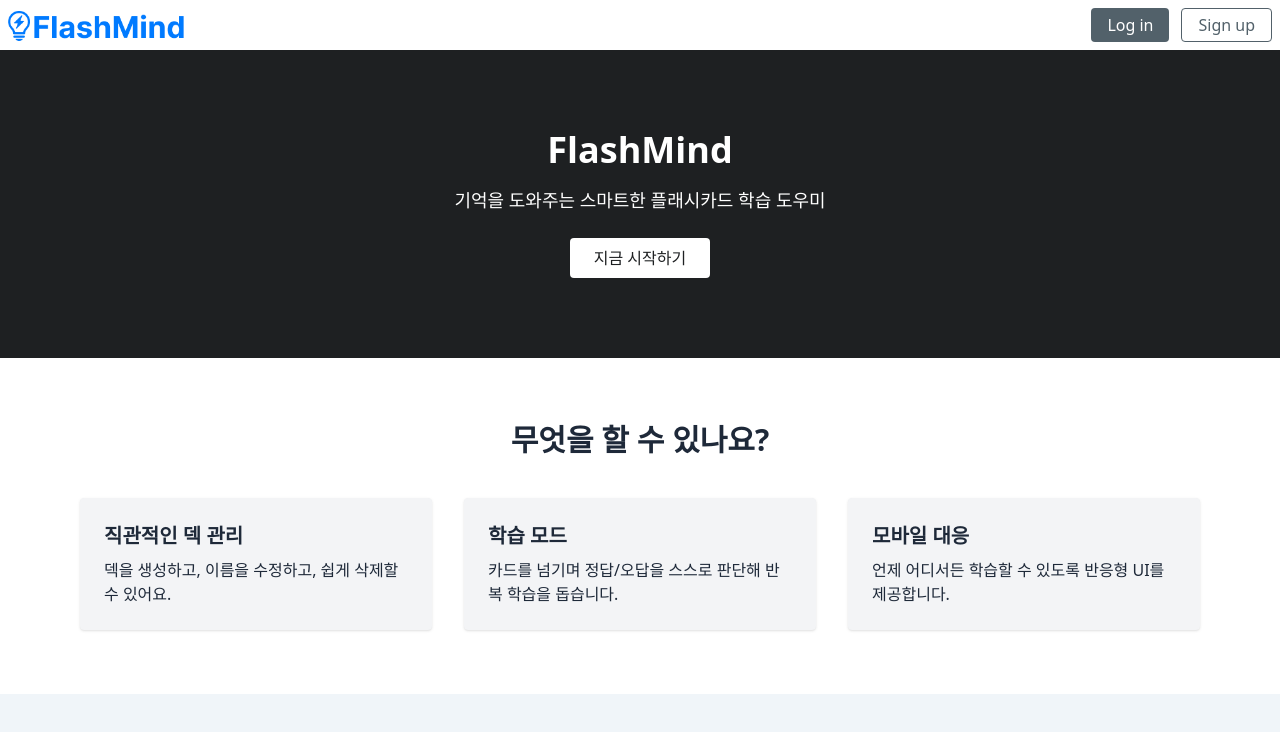
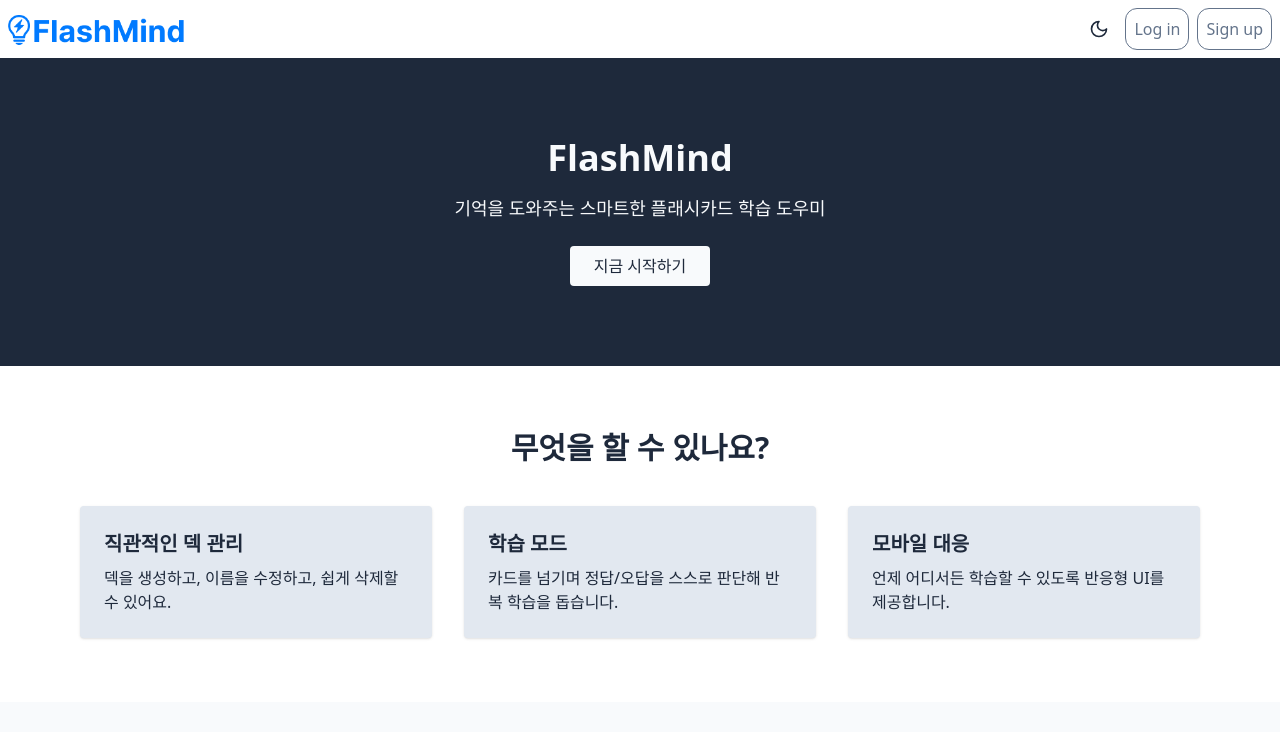
Before and after one commit to seoyeon22/FlashMind, a Next.js app: page / in a window 1280 px wide. Shown: the top 732 px of the page. Built offline with nearby package versions, Linux system fonts and the light colour scheme; no server answers.

Commit message:
FEAT: 다크모드 적용

```diff
--- a/package.json
+++ b/package.json
@@ -11,6 +11,7 @@
   "dependencies": {
     "@supabase/ssr": "^0.5.2",
     "@supabase/supabase-js": "^2.49.1",
+    "lucide-react": "^0.503.0",
     "next": "^15.2.4",
     "react": "^19.0.0",
     "react-dom": "^19.0.0",
--- a/src/app/auth/layout.tsx
+++ b/src/app/auth/layout.tsx
@@ -5,8 +5,8 @@ export default function Layout({
     children: React.ReactNode
   }) {
     return (
-      <div>
-          {children}
-      </div>
+      <>
+        {children}
+      </>
     );
   }
--- a/src/app/auth/login/page.tsx
+++ b/src/app/auth/login/page.tsx
@@ -33,7 +33,7 @@ export default function LogIn() {
   };
 
     return (
-      <div className="flex justify-center items-center h-screen">
+      <div className="flex justify-center items-center h-full">
         <form className="bg-white m-6 p-6 rounded-lg shadow-md w-96 flex flex-col gap-4">
           {/* 이메일 */}
           <div className="flex flex-col">
@@ -67,7 +67,7 @@ export default function LogIn() {
           <button
             formAction={handleLogin}
             type="submit"
-            className="bg-blue-500 text-white py-2 rounded-md hover:bg-blue-600 transition-colors w-full"
+            className="bg-accent text-white py-2 rounded-md hover:brightness-110 transition-colors w-full"
           >
             Log in
           </button>
--- a/src/app/auth/signup/page.tsx
+++ b/src/app/auth/signup/page.tsx
@@ -33,7 +33,7 @@ export default function SignUp(){
       }
   };
     return (
-      <div className="flex justify-center items-center h-screen">
+      <div className="flex justify-center items-center h-full">
         <form className="bg-white m-6 p-6 rounded-lg shadow-md w-96 flex flex-col gap-4">
           {/* 이메일 */}
           <div className="flex flex-col">
@@ -67,7 +67,7 @@ export default function SignUp(){
           <button
             formAction={handleSignUp}
             type="submit"
-            className="bg-blue-500 text-white py-2 rounded-md hover:bg-blue-600 transition-colors w-full"
+            className="bg-accent text-white py-2 rounded-md hover:brightness-110 transition-colors w-full"
           >
             Sign up
           </button>
--- a/src/app/layout.tsx
+++ b/src/app/layout.tsx
@@ -10,18 +10,16 @@ export const metadata: Metadata = {
   },
 }
 
-export default function RootLayout({
-  children,
-}: {
-  children: React.ReactNode
-}) {
+export default function RootLayout({ children }: { children: React.ReactNode }) {
   return (
-    <html lang='en'>
-      <body className="bg-background">
+    <html lang='en' className="h-full">
+      <body className="flex flex-col h-full bg-background dark:bg-dark-background">
         <AuthListener/>
         <Navigation/>
-        {children}
+        <div className="flex-1 h-full">
+          {children}
+        </div>
       </body>
     </html>
-  )
+  );
 }
--- a/src/app/page.tsx
+++ b/src/app/page.tsx
@@ -5,34 +5,35 @@ import { useRouter } from "next/navigation";
 export default function HomePage() {
   const router = useRouter();
 
-
   return (
-    <main className="text-gray-800">
+    <main className="text-primary bg-background dark:text-dark-background dark:bg-dark-primary transition-colors">
       {/* Hero Section */}
-      <section className="bg-primary text-white py-20 text-center">
+      <section className="bg-primary dark:bg-dark-background text-background dark:text-dark-primary py-20 text-center transition-colors">
         <h1 className="text-4xl font-bold">FlashMind</h1>
         <p className="text-lg mt-4">기억을 도와주는 스마트한 플래시카드 학습 도우미</p>
         <button
           onClick={() => router.push("/auth/signup")}
-          className="mt-6 bg-white text-primary px-6 py-2 rounded hover:bg-gray-100 transition"
+          className="mt-6 bg-background dark:bg-dark-primary text-primary dark:text-dark-background px-6 py-2 rounded hover:bg-hover dark:hover:bg-dark-secondary transition"
         >
           지금 시작하기
         </button>
       </section>
 
       {/* Features */}
-      <section className="py-16 px-6 md:px-20 bg-white">
-        <h2 className="text-3xl font-bold text-center mb-10">무엇을 할 수 있나요?</h2>
+      <section className="py-16 px-6 md:px-20 bg-surface dark:bg-dark-surface transition-colors">
+        <h2 className="text-primary dark:text-dark-primary text-3xl font-bold text-center mb-10">
+          무엇을 할 수 있나요?
+        </h2>
         <div className="grid grid-cols-1 md:grid-cols-3 gap-8">
-          <div className="bg-gray-100 p-6 rounded shadow">
+          <div className="bg-hover p-6 rounded shadow transition-colors">
             <h3 className="text-xl font-semibold mb-2">직관적인 덱 관리</h3>
             <p>덱을 생성하고, 이름을 수정하고, 쉽게 삭제할 수 있어요.</p>
           </div>
-          <div className="bg-gray-100 p-6 rounded shadow">
+          <div className="bg-hover p-6 rounded shadow transition-colors">
             <h3 className="text-xl font-semibold mb-2">학습 모드</h3>
             <p>카드를 넘기며 정답/오답을 스스로 판단해 반복 학습을 돕습니다.</p>
           </div>
-          <div className="bg-gray-100 p-6 rounded shadow">
+          <div className="bg-hover p-6 rounded shadow transition-colors">
             <h3 className="text-xl font-semibold mb-2">모바일 대응</h3>
             <p>언제 어디서든 학습할 수 있도록 반응형 UI를 제공합니다.</p>
           </div>
@@ -40,4 +41,4 @@ export default function HomePage() {
       </section>
     </main>
   );
-};
+}
--- a/src/components/navigation.tsx
+++ b/src/components/navigation.tsx
@@ -1,9 +1,83 @@
 "use client";
+
 import { useAuthStore } from "@/stores/authStore";
 import { useEffect, useState } from "react";
 import { useRouter } from "next/navigation";
 import { authService } from "@/services/authService";
+import { Moon, Sun } from "lucide-react";
 
+// 다크 모드 토글 버튼 컴포넌트
+function DarkModeToggle() {
+  const [isDark, setIsDark] = useState(false);
+
+  useEffect(() => {
+    const dark = localStorage.theme === "dark";
+    setIsDark(dark);
+    document.documentElement.classList.toggle("dark", dark);
+  }, []);
+
+  const toggle = () => {
+    const next = !isDark;
+    setIsDark(next);
+    document.documentElement.classList.toggle("dark", next);
+    localStorage.theme = next ? "dark" : "light";
+  };
+
+  return (
+    <button
+      onClick={toggle}
+      className="p-2 mr-2 flex justify-center rounded-md hover:bg-hover dark:hover:bg-dark-hover transition"
+    >
+      {isDark ? <Sun className="w-5 h-5 text-white" /> : <Moon className="w-5 h-5" />}
+    </button>
+  );
+}
+
+// 로그인/회원가입/로그아웃 버튼 컴포넌트
+function AuthButtons({ direction = "row" }: { direction?: "row" | "col" }) {
+  const { user } = useAuthStore();
+  const router = useRouter();
+
+  const buttonClass = "p-2 rounded-xl border border-secondary text-secondary hover:bg-secondary hover:text-white";
+  const containerClass = direction === "col" ? "flex flex-col space-y-2" : "flex space-x-2";
+
+  const go = (path: string) => {
+    router.push(path);
+  };
+
+  return (
+    <div className={containerClass}>
+      {user ? (
+        <button
+          onClick={() => {
+            authService.signOut();
+            go("/");
+          }}
+          className={buttonClass}
+        >
+          Log out
+        </button>
+      ) : (
+        <>
+          <button
+            onClick={() => go("/auth/login")}
+            className={buttonClass}
+            >
+            Log in
+          </button>
+          <button
+            onClick={() => go("/auth/signup")}
+            className={buttonClass}
+            >
+            Sign up
+          </button>
+        </>
+      )}
+    </div>
+  );
+}
+
+// 내비게이션 컴포넌트
 export default function Navigation() {
   const { user } = useAuthStore();
   const router = useRouter();
@@ -14,13 +88,8 @@ export default function Navigation() {
     setIsMounted(true);
   }, []);
 
-  const go = (path: string) => {
-    router.push(path);
-    setMenuOpen(false);
-  };
-
   return (
-    <nav className="bg-white shadow-md left-0 right-0">
+    <nav className="bg-surface text-primary dark:bg-dark-surface dark:text-dark-primary shadow-md">
       <div className="flex items-center justify-between p-2">
         <img
           src="/logo.png"
@@ -29,81 +98,32 @@ export default function Navigation() {
           onClick={() => router.push(user ? "/dashboard" : "/")}
         />
 
-        {/* 데스크탑 버튼 */}
         {isMounted && (
-          <div className="hidden md:flex space-x-3">
-            {user ? (
-              <button
-                className="bg-secondary text-white px-4 py-1 rounded"
-                onClick={() => {
-                  authService.signOut();
-                  router.push("/");
-                }}
-              >
-                Log out
-              </button>
-            ) : (
-              <>
-                <button
-                  className="bg-secondary text-white px-4 py-1 rounded"
-                  onClick={() => router.push("/auth/login")}
-                >
-                  Log in
-                </button>
-                <button
-                  className="border border-secondary text-secondary px-4 py-1 rounded"
-                  onClick={() => router.push("/auth/signup")}
-                >
-                  Sign up
-                </button>
-              </>
-            )}
+          <div className="hidden md:flex items-center space-x-3">
+            <DarkModeToggle />
+            <AuthButtons />
           </div>
         )}
-        {/* 햄버거 버튼 - 모바일에서만, 오른쪽 상단 고정 */}
+
+        {/* 햄버거 버튼 */}
         <div
           className={`menu-trigger ${menuOpen ? "active" : ""} z-50 md:hidden`}
           onClick={() => setMenuOpen(!menuOpen)}
         >
-          <span></span>
-          <span></span>
-          <span></span>
+          <span className="bg-primary dark:bg-dark-primary"></span>
+          <span className="bg-primary dark:bg-dark-primary"></span>
+          <span className="bg-primary dark:bg-dark-primary"></span>
         </div>
       </div>
 
-      {/* 슬라이드 메뉴 - 모바일에서만 */}
+      {/* 모바일 메뉴 */}
       <div
-        className={`fixed top-0 right-0 h-full w-64 bg-white shadow-md z-40 transform transition-transform duration-300 ease-in-out md:hidden ${
-          menuOpen ? "translate-x-0" : "translate-x-full"
-        }`}
+        className={`fixed top-0 right-0 h-full w-48 bg-surface text-primary dark:bg-dark-surface dark:text-dark-primary shadow-md z-40 transform transition-transform duration-300 ease-in-out md:hidden ${menuOpen ? "translate-x-0" : "translate-x-full"
+          }`}
       >
         <div className="flex flex-col p-6 space-y-4 mt-15">
-          {user ? (
-            <button
-              className="bg-[#52616a] text-white px-4 py-2 rounded-xl"
-              onClick={() => {
-                authService.signOut();
-                go("/");
-              }}
-            >
-              Log out
-            </button>
-          ) : (
-            <>
-              <button
-                className="bg-[#52616a] text-white px-4 py-2 rounded-xl"
-                onClick={() => go("/auth/login")}
-              >
-                Log in
-              </button>
-              <button
-                className="border border-[#52616a] text-[#52616a] px-4 py-2 rounded-xl"
-                onClick={() => go("/auth/signup")}
-              >
-                Sign up
-              </button>
-            </>
-          )}
+          <DarkModeToggle />
+          <AuthButtons direction="col" />
         </div>
       </div>
     </nav>
```
Also changed, not shown: src/app/deck/[deckId]/study/page.tsx (+7 -6 lines), src/components/CreateDeckForm.tsx (+12 -6 lines), src/components/FlashCard.tsx (+7 -4 lines), src/components/deckCard.tsx (+11 -7 lines), src/styles/global.css (+72 -21 lines), 1 other file (tests, documents, lock files or other folders).
